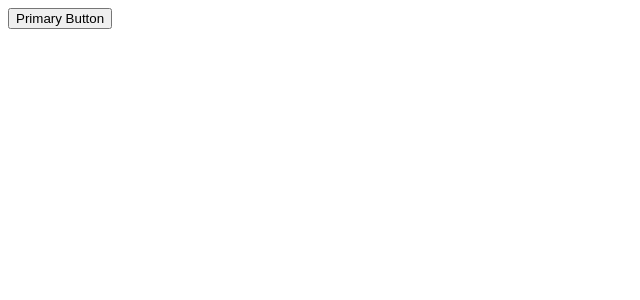
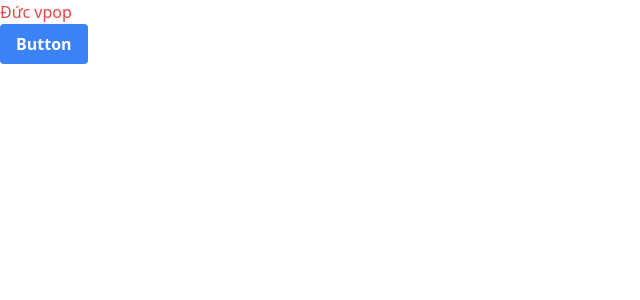
Before and after one commit to dinhdc1111/fe-team-2-angular, an Angular app: page / in a window 1280 px wide. Shown: the top 300 px of the page, without its empty margins (0-640 px from the left). Built offline with nearby package versions, Linux system fonts and the light colour scheme; what ng-zorro-antd would draw is missing.

Commit message:
setup tailwind CSS

```diff
--- a/package.json
+++ b/package.json
@@ -29,12 +29,15 @@
     "@angular/cli": "~16.0.4",
     "@angular/compiler-cli": "^16.0.0",
     "@types/jasmine": "~4.3.0",
+    "autoprefixer": "^10.4.14",
     "jasmine-core": "~4.6.0",
     "karma": "~6.4.0",
     "karma-chrome-launcher": "~3.2.0",
     "karma-coverage": "~2.2.0",
     "karma-jasmine": "~5.1.0",
     "karma-jasmine-html-reporter": "~2.0.0",
+    "postcss": "^8.4.24",
+    "tailwindcss": "^3.3.2",
     "typescript": "~5.0.2"
   }
 }
--- a/src/app/app.component.html
+++ b/src/app/app.component.html
@@ -1 +1,4 @@
-<button nz-button nzType="primary">Primary Button</button>
+<h1 class="text-red-500">Đức vpop</h1>
+<button class="bg-blue-500 hover:bg-blue-700 text-white font-bold py-2 px-4 rounded">
+    Button
+  </button>
--- a/src/styles.css
+++ b/src/styles.css
@@ -1 +1,3 @@
-/* You can add global styles to this file, and also import other style files */
+@tailwind base;
+@tailwind components;
+@tailwind utilities;
--- /dev/null
+++ b/tailwind.config.js
@@ -0,0 +1,10 @@
+/** @type {import('tailwindcss').Config} */
+module.exports = {
+  content: [
+    "./src/**/*.{html,ts}",
+  ],
+  theme: {
+    extend: {},
+  },
+  plugins: [],
+}
```
Also changed, not shown: 1 other file (tests, documents, lock files or other folders).
